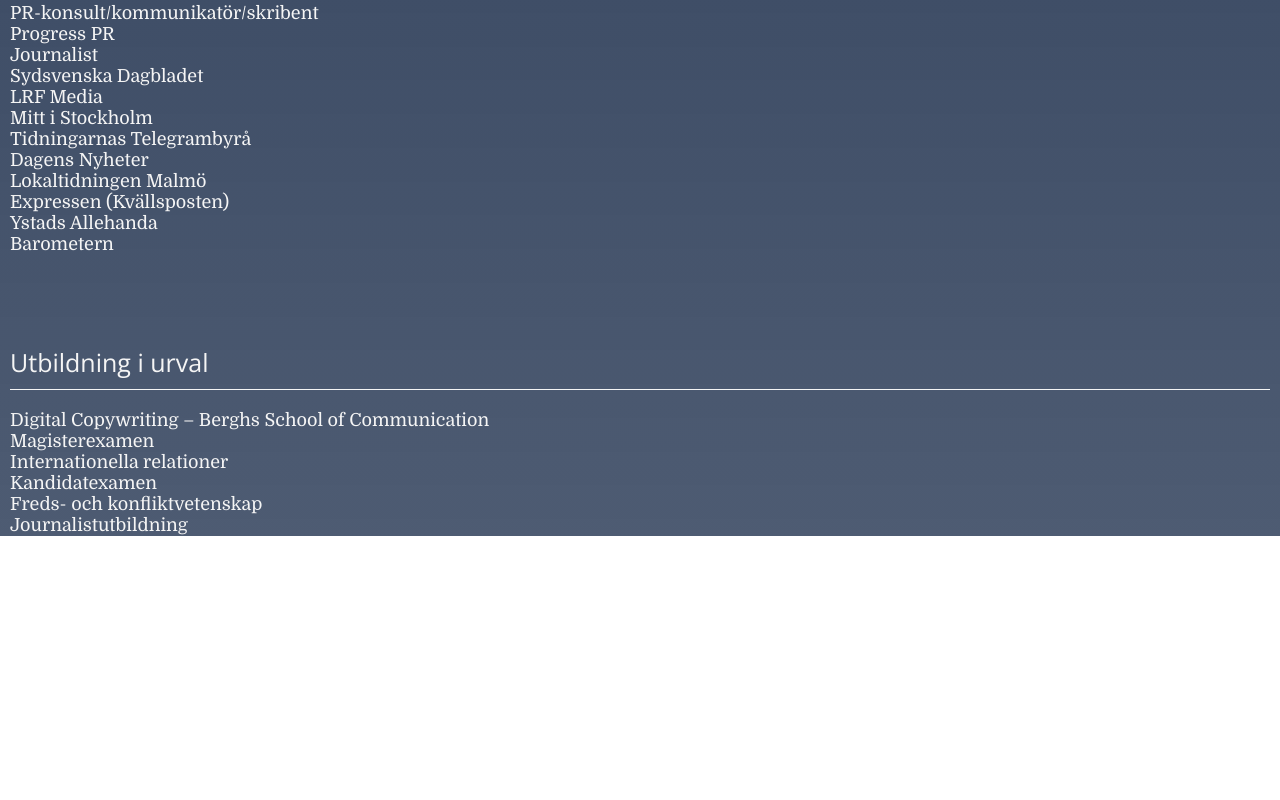
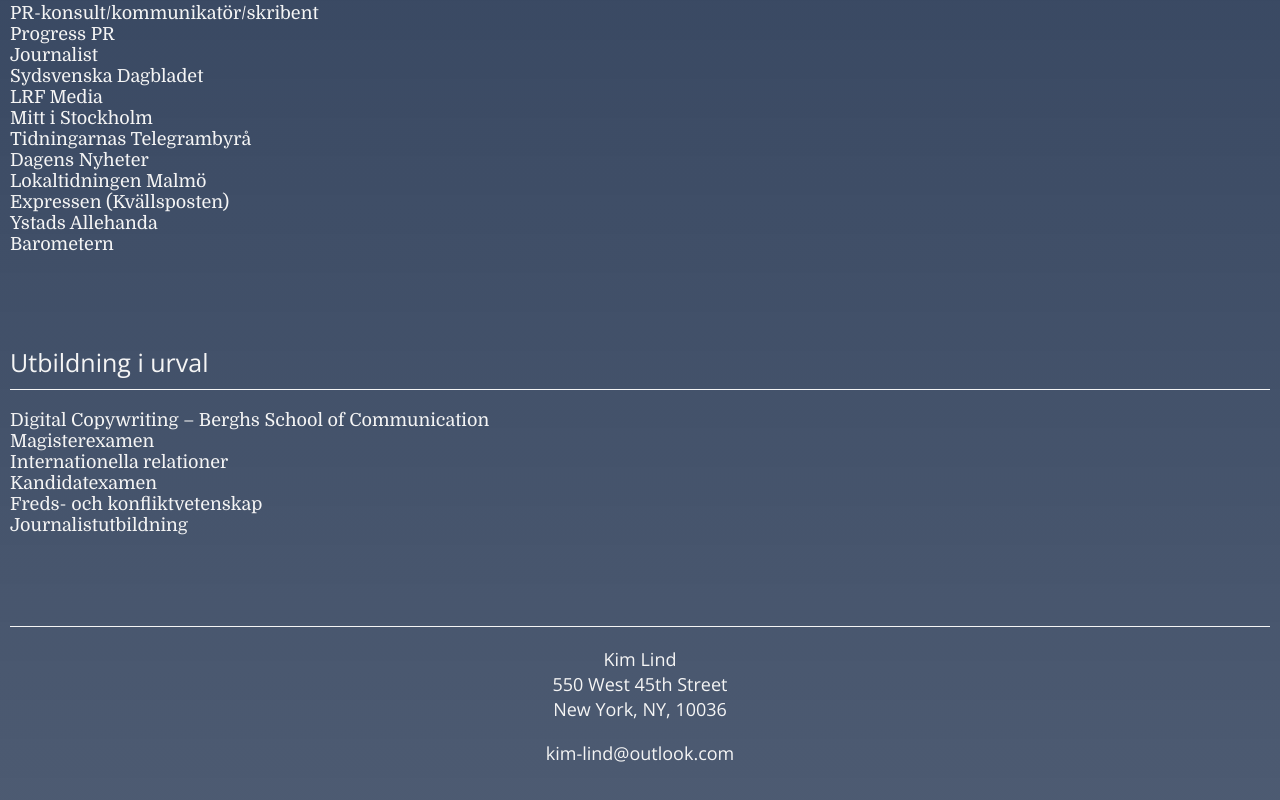
Before and after one commit to nehrwein/Kim_Portfolio, a React (Create React App) app in the folder code/: page / in a window 1280 px wide. Shown: the part 1455-2255 px from the top of the page. Before the commit the page ends 1991 px from the top, so only its background shows below. Built offline with nearby package versions, Linux system fonts and the light colour scheme.

Commit message:
feat(contact): added contact-section

```diff
--- a/code/src/components/About/index.tsx
+++ b/code/src/components/About/index.tsx
@@ -3,10 +3,6 @@
 import data from '../../data/data.json'
 
 const About = () => {
-  //AboutContainer
-  //h3 -> bottemline visible
-  //strich
-  //ul
   return (
     <AboutSection>
       <AboutArticle>
--- /dev/null
+++ b/code/src/components/Contact/ContactElements.ts
@@ -0,0 +1,21 @@
+import styled from 'styled-components'
+
+export const ContactContainer = styled.div`
+  display: flex;
+  flex-direction: column;
+  justify-content: space-between;
+  height: 160px;
+  margin-top: 90px;
+  margin-bottom: 50px;
+  padding: 20px 0;
+  border-top: 1px solid;
+  font-family: 'Open Sans';
+  font-style: normal;
+  font-weight: 400;
+  font-size: 18px;
+  line-height: 25px;
+  text-align: center;
+`
+
+export const AddressContainer = styled.div`
+`
--- /dev/null
+++ b/code/src/components/Contact/index.tsx
@@ -0,0 +1,17 @@
+import React from 'react'
+import { ContactContainer, AddressContainer } from './ContactElements'
+
+const Contact = () => {
+  return (
+    <ContactContainer>
+      <AddressContainer>
+        <p>Kim Lind</p>
+        <p>550 West 45th Street</p>
+        <p>New York, NY, 10036</p>
+      </AddressContainer>
+      <p>kim-lind@outlook.com</p>
+    </ContactContainer>
+  )
+}
+
+export default Contact
--- a/code/src/pages/index.tsx
+++ b/code/src/pages/index.tsx
@@ -1,5 +1,6 @@
 import React, { useState } from 'react'
 import About from '../components/About'
+import Contact from '../components/Contact'
 import Hero from '../components/Hero'
 import Navbar from '../components/Navbar'
 import Sidebar from '../components/Sidebar'
@@ -17,6 +18,7 @@
       <Navbar toggle={toggle}/>
       <Hero />
       <About />
+      <Contact />
     </>
   )
 }
```
